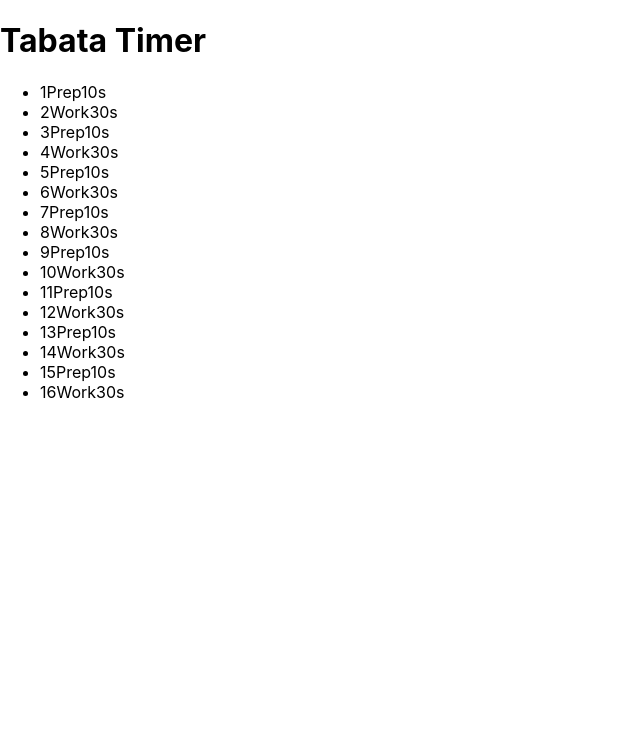
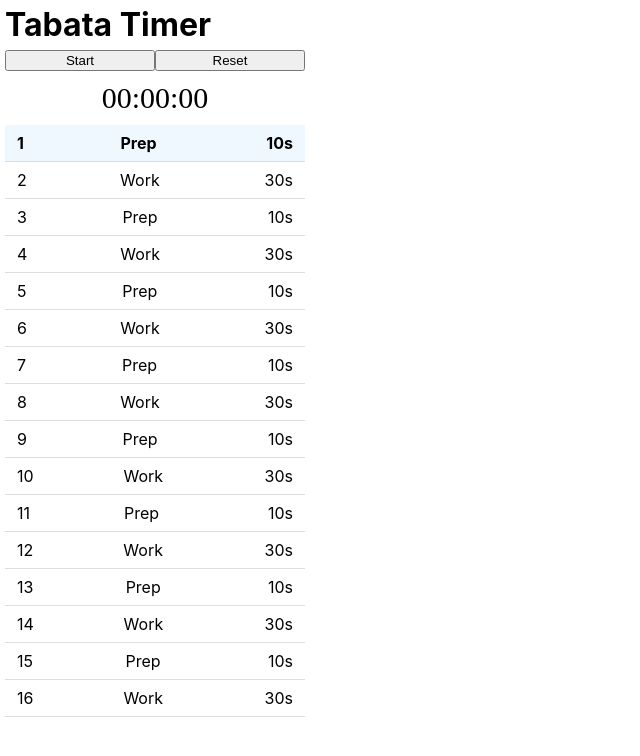
Before and after one commit to cristiklein/tabata-timer, a React app: page / in a window 1280 px wide. Shown: the top 756 px of the page, without its empty margins (0-640 px from the left). Built offline with nearby package versions, Linux system fonts and the light colour scheme.

Commit message:
Style up

```diff
--- a/package.json
+++ b/package.json
@@ -55,6 +55,7 @@
     "semver": "^7.3.5",
     "source-map-loader": "^3.0.0",
     "style-loader": "^3.3.1",
+    "styled-components": "^6.1.17",
     "tailwindcss": "^3.0.2",
     "terser-webpack-plugin": "^5.2.5",
     "typescript": "^5.8.3",
--- a/src/App.tsx
+++ b/src/App.tsx
@@ -1,4 +1,6 @@
 import { useState, useEffect, useRef } from 'react';
+
+import styled from 'styled-components';
 
 export interface Stage {
   name: string;
@@ -16,25 +18,72 @@ function initStages(): Stage[] {
   return stages;
 }
 
+const StageList = styled.ul`
+  padding: 0;
+  margin: 0;
+`;
+
+interface StageItemProps {
+  active: boolean;
+}
+
+const StageItem = styled.li<StageItemProps>`
+  display: flex;
+  justify-content: space-between;
+  padding: 8px 12px;
+  border-bottom: 1px solid #ddd;
+  background-color: ${({ active }) => (active ? '#f0f8ff' : 'transparent')};
+  font-weight: ${({ active }) => (active ? 'bold' : 'normal')};
+`;
+
+const StageName = styled.span`
+  text-align: left;
+`;
+
+const StageDuration = styled.span`
+  text-align: right;
+  min-width: 40px;
+`;
+
+const Button = styled.button`
+  width: 50%;
+`;
+
+const Title = styled.h1`
+  margin-block-start: 5px;
+  margin-block-end: 5px;
+`;
+
+const Timer = styled.div`
+  font-size: 30px;
+  font-family: fixed-width;
+  text-align: center;
+
+  margin: 10px 0;
+`;
+
 const App: React.FC = () => {
   const [stages, setStages] = useState<Stage[]>(initStages());
   const [currentStageIndex, setCurrentStageIndex] = useState<number>(0);
 
   return (
     <div>
-      <h1>Tabata Timer</h1>
-      <ul>
+      <Title>Tabata Timer</Title>
+      <Button>Start</Button>
+      <Button>Reset</Button>
+      <Timer>00:00:00</Timer>
+      <StageList>
         {stages.map((stage, index) => (
-          <li
+          <StageItem
             key={index}
-            className={index === currentStageIndex ? 'active' : ''}
+            active={index === currentStageIndex}
           >
-            <span className="stage-index">{index+1}</span>
-            <span className="stage-name">{stage.name}</span>
-            <span className="stage-duration">{stage.duration}s</span>
-          </li>
+            <StageName>{index+1}</StageName>
+            <StageName>{stage.name}</StageName>
+            <StageDuration>{stage.duration}s</StageDuration>
+          </StageItem>
         ))}
-      </ul>
+      </StageList>
     </div>
   );
 }
--- a/src/index.css
+++ b/src/index.css
@@ -1,13 +1,7 @@
 body {
-  margin: 0;
+  margin: 5px;
   font-family: -apple-system, BlinkMacSystemFont, 'Segoe UI', 'Roboto', 'Oxygen',
     'Ubuntu', 'Cantarell', 'Fira Sans', 'Droid Sans', 'Helvetica Neue',
     sans-serif;
-  -webkit-font-smoothing: antialiased;
-  -moz-osx-font-smoothing: grayscale;
+  max-width: 300px;
 }
-
-code {
-  font-family: source-code-pro, Menlo, Monaco, Consolas, 'Courier New',
-    monospace;
-}
```
Also changed, not shown: 1 other file (tests, documents, lock files or other folders).
